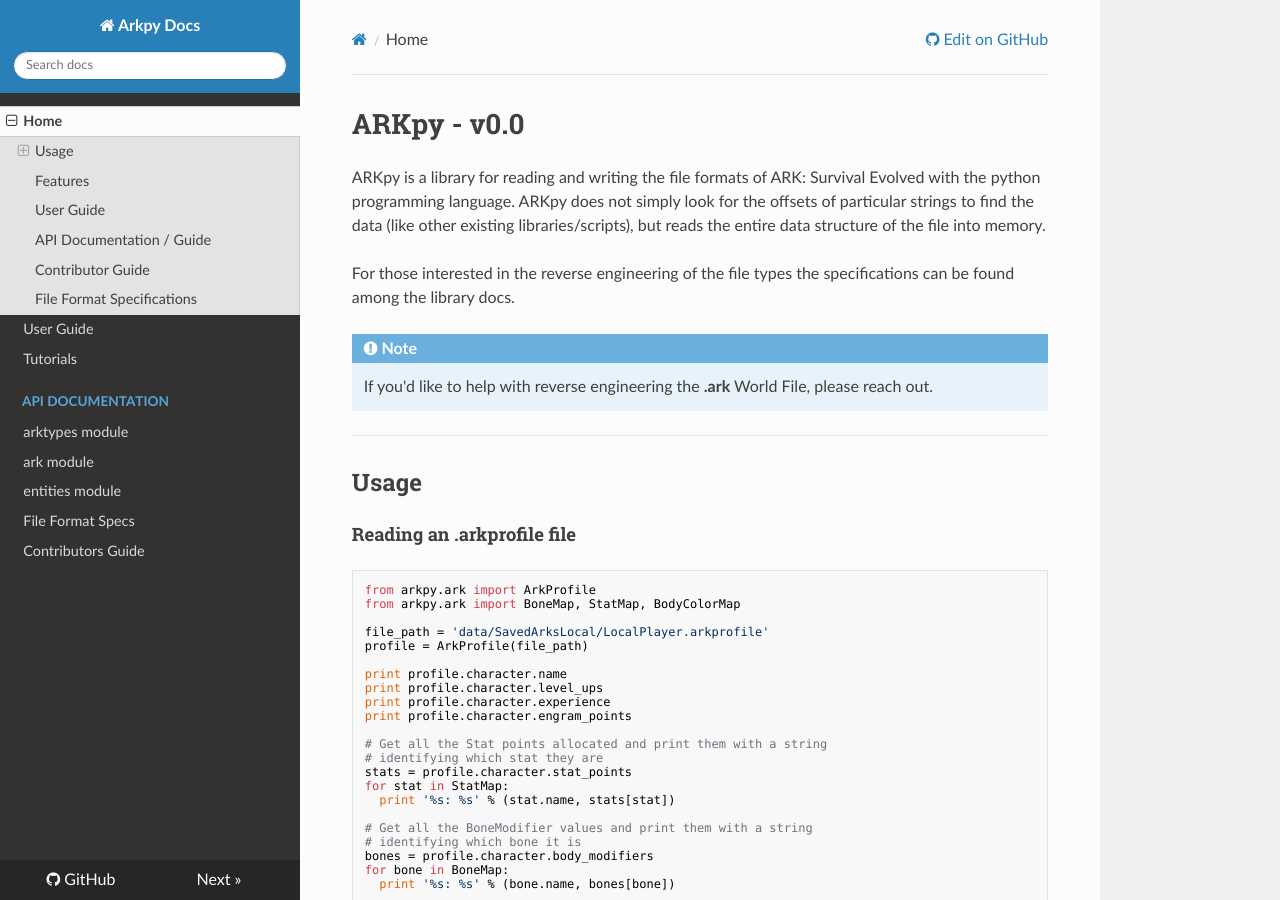
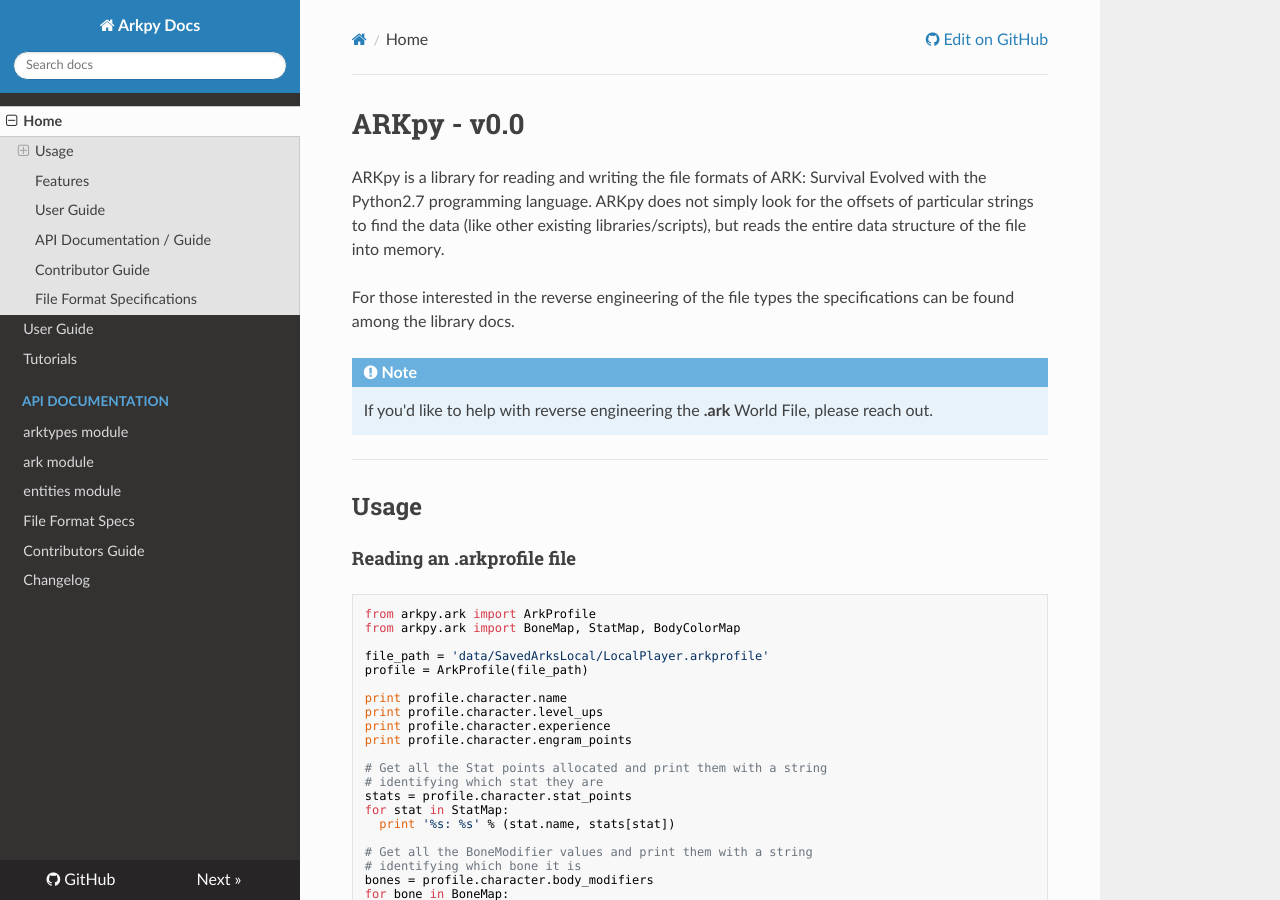
Before and after one commit to DerekRies/arkpy, an MkDocs documentation site: the page built from docs/index.md, in a window 1280 px wide and 900 px high. Built offline with MkDocs 1.6.1, drawn with Linux system fonts in a browser that asks for light colours; nearby versions of some CDN libraries; old or Windows-style settings are respelled for this version of MkDocs.

Commit message:
added changelog

```diff
--- a/docs/index.md
+++ b/docs/index.md
@@ -3,7 +3,7 @@
 
 
 
-ARKpy is a library for reading and writing the file formats of ARK: Survival Evolved with the python programming language. ARKpy does not simply look for the offsets of particular strings to find the data (like other existing libraries/scripts), but reads the entire data structure of the file into memory.
+ARKpy is a library for reading and writing the file formats of ARK: Survival Evolved with the Python2.7 programming language. ARKpy does not simply look for the offsets of particular strings to find the data (like other existing libraries/scripts), but reads the entire data structure of the file into memory.
 
 For those interested in the reverse engineering of the file types the specifications can be found among the library docs.
 
--- a/mkdocs.yml
+++ b/mkdocs.yml
@@ -13,5 +13,6 @@
     - entities module: 'entities.md'
  - File Format Specs: 'formats.md'
  - Contributors Guide: 'contribs.md'
+ - Changelog: 'changelog.md'
 markdown_extensions:
  - admonition
```
Also changed, not shown: docs/changelog.md (added, +3 -0 lines).
